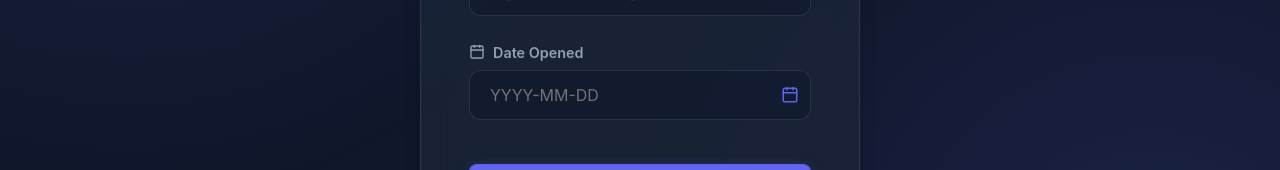
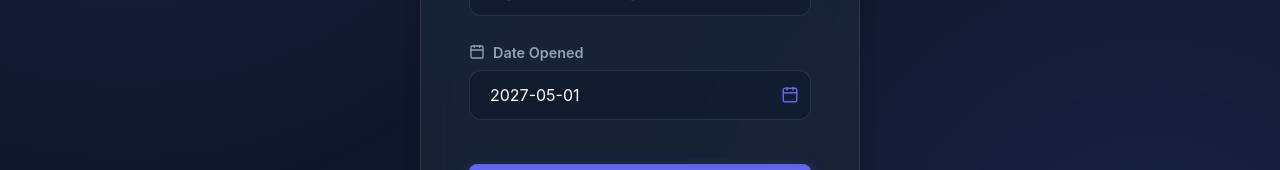
Before and after one commit to athikannan284-a11y/moi_collection, a React (Vite) app in the folder client/: page /login in a window 1280 px wide. Shown: the part 412-582 px from the top of the page. Built offline with nearby package versions, Linux system fonts and the light colour scheme.

Commit message:
Feat: Pre-fill login date with first day of next month next year

```diff
--- a/client/src/pages/Login.jsx
+++ b/client/src/pages/Login.jsx
@@ -14,7 +14,11 @@ const Login = ({ setAuth, setClientAuth }) => {
 
     // Client State
     const [folderName, setFolderName] = useState('');
-    const [folderDate, setFolderDate] = useState('');
+    const [folderDate, setFolderDate] = useState(() => {
+        const today = new Date();
+        const nextMonthNextYear = new Date(today.getFullYear() + 1, today.getMonth() + 1, 1);
+        return nextMonthNextYear.toISOString().split('T')[0];
+    });
 
     const [error, setError] = useState('');
     const [loading, setLoading] = useState(false);
```
